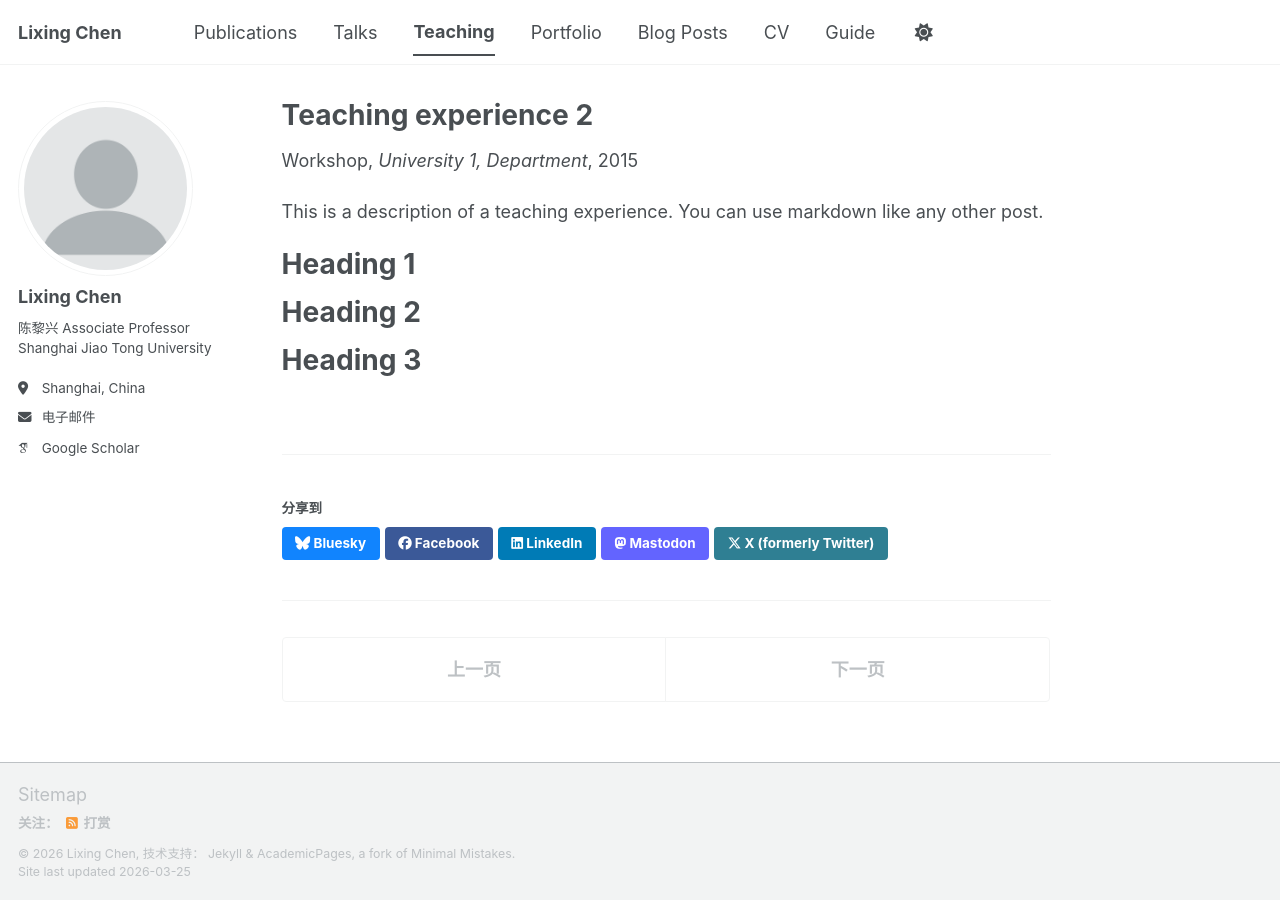
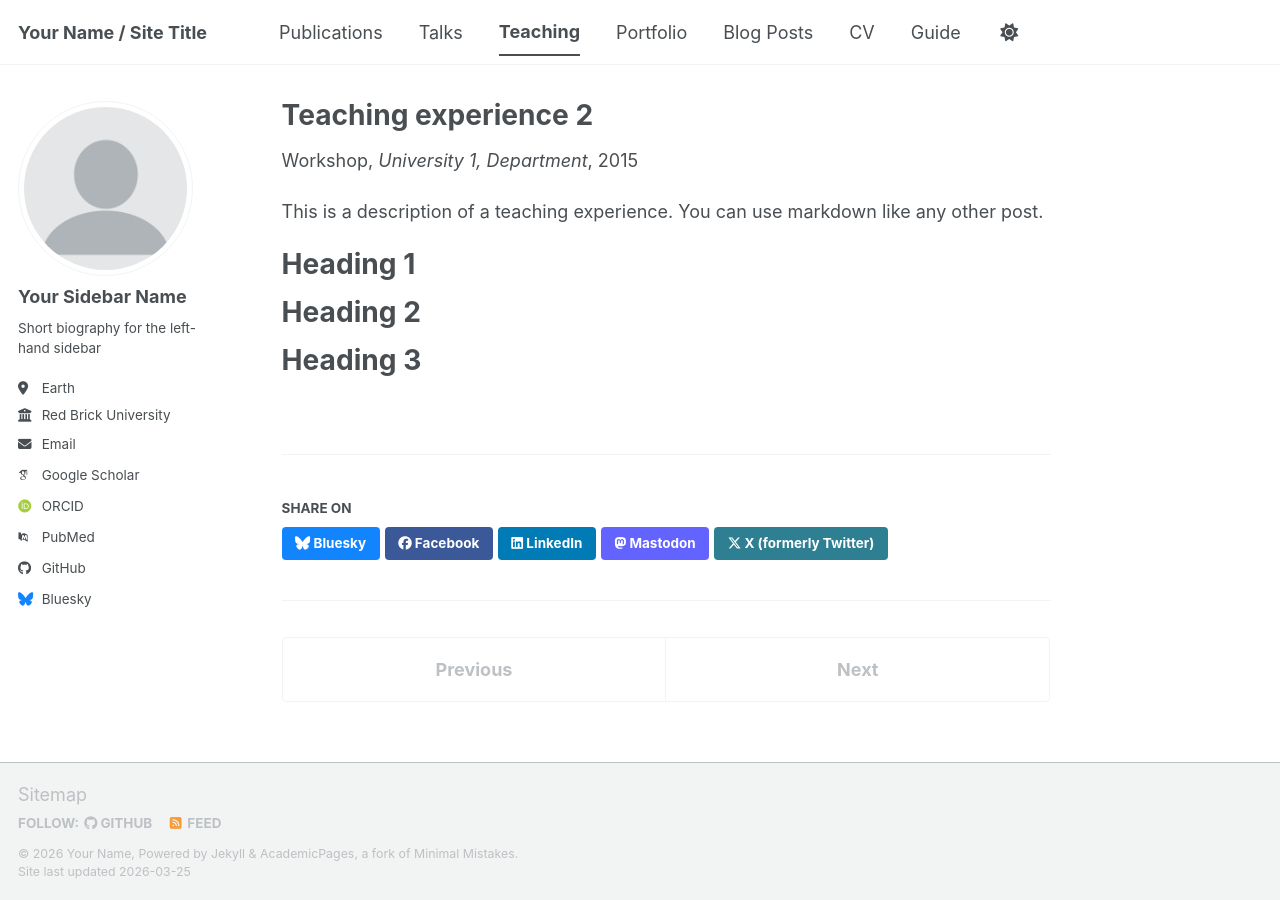
Before and after one commit to lx-chen-sjtu/lx-chen-sjtu.github.io, a Jekyll site: the page built from _teaching/2015-spring-teaching-2.md, in a window 1280 px wide. Built offline with Jekyll 4.4.1, drawn with Linux system fonts in a browser that asks for light colours; some web fonts are replaced; a script bundle is joined from its source files by our own code; library files that are not in the unit come from our copies; part of the change alters nothing that is shown.

Commit message:
Add files via upload

```diff
--- a/_config.yml
+++ b/_config.yml
@@ -7,14 +7,16 @@
 # server process.
 
 # Basic Site Settings
-locale                   : "zh-CN"
-title                    : "Lixing Chen"
+locale                   : "en-US"
+site_theme               : "default" # The available themes options are "default", "air", "sunrise", "mint", "dirt" and "contrast"
+title                    : "Your Name / Site Title"
 title_separator          : "-"
-name                     : &name "Lixing Chen"
-description              : &description "A portfolio showcasing academic achievements, projects, and teaching."
-url                      : https://Cai-Cai-Zi.github.io # the base hostname & protocol for your site e.g. "https://[your GitHub username].github.io"
+name                     : &name "Your Name"
+description              : &description "Your Name's academic portfolio"   # Update this with a general description of your site, this is the default if not overridden by a page
+url                      : https://academicpages.github.io # The base hostname & protocol for your site e.g. "https://[your GitHub username].github.io",
+                                                           # or if you already have some other page hosted on Github then use "https://[your GitHub username].github.io/[Your Repo Name]"
 baseurl                  : "" # the subpath of your site, e.g. "/blog"
-repository               : "Cai-Cai-Zi/Cai-Cai-Zi.github.io"
+repository               : "academicpages/academicpages.github.io"
 
 # Site Author - The following control what appear as part of the author content on the side bar.
 #               If a field is blank the icon and link will not appear, otherwise it will be shown.
@@ -22,34 +24,40 @@ repository               : "Cai-Cai-Zi/Cai-Cai-Zi.github.io"
 author:
   # Biographic information
   avatar           : "profile.png"
-  name             : "Lixing Chen"
+  name             : "Your Sidebar Name"
   pronouns         : # example: "she/her"
-  bio              : "陈黎兴 \n Associate Professor \n Shanghai Jiao Tong University"
-  location         : "Shanghai, China"
-  employer         : #"Shanghai Jiao Tong University"
+  bio              : "Short biography for the left-hand sidebar"
+  location         : "Earth"
+  employer         : "Red Brick University"
   uri              : # URL
-  email            : "lxchen@sjtu.edu.cn"
+  email            : "none@example.org"
 
   # Academic websites
+  academia         : # URL
   arxiv            : # URL - Update with the correct link to your profile
-  googlescholar    : "https://scholar.google.com.hk/citations?hl=zh-CN&user=boMMe2YAAAAJ"
+  googlescholar    : "https://scholar.google.com/citations?user=PS_CX0AAAAAJ"
+  inspire-hep      : # URL
   impactstory      : # URL
-  orcid            : #"http://orcid.org/yourorcidurl"
+  orcid            : "https://orcid.org/yourorcidurl"
   semantic         : # URL
-  pubmed           : #"https://www.ncbi.nlm.nih.gov/pubmed/?term=john+snow"
+  ssrn             : # URL
+  pubmed           : "https://www.ncbi.nlm.nih.gov/pubmed/?term=john+snow"
   researchgate     : # URL
   scopus           : # URL
+  zotero           : # URL
+
 
   # Repositories and software development
   bitbucket        : # Username - Update with your username on the site
   codepen          : # Username
   dribbble         : # Username
-  github           : #"academicpages"
+  github           : "academicpages"
   kaggle           : # Username
   stackoverflow    : # User number or user number and name (i.e., use "1" or "1/jeff-atwood")
 
   # Social media
-  bluesky          : #"bsky.app"  Replace this with you Bluesky username
+  artstation       : # Username
+  bluesky          : "bsky.app" # Replace this with you Bluesky username
   facebook         : # Username
   flickr           : # Username
   foursquare       : # Username
@@ -76,39 +84,15 @@ author:
 
 # Publication Category - The following the list of publication categories and their headings
 publication_category:
-  2025:
-    title: '2025'
-  2024:
-    title: '2024'
-  2023:
-    title: '2023'
-  2022:
-    title: '2022'
-  2021:
-    title: '2021'
-  2020:
-    title: '2020'
-  2019:
-    title: '2019'
-  2018:
-    title: '2018'
-  2017:
-    title: '2017'
-
-about_category:
-  prospective_students:
-    title: 'Prospective Students'
-  news:
-    title: 'News'
-  selected_publications:
-    title: 'Selected Publications'
-  professional_service:
-    title: 'Professional Service'
-  reviewer:
-    title: 'Reviewer'
+  books:
+    title: 'Books'
+  manuscripts:
+    title: 'Journal Articles'
+  conferences:
+    title: 'Conference Papers'
 
 # Site Settings
-teaser                   :  # filename of teaser fallback teaser image placed in /images/, .e.g. "500x300.png"
+teaser                   :  # filename of teaser fallback teaser image placed in /images/ for social media previews
 breadcrumbs              : false # true, false (default)
 words_per_minute         : 160
 future                   : true
@@ -159,7 +143,8 @@ facebook:
   username               :
   app_id                 :
   publisher              :
-og_image                 :  # Open Graph/Twitter default site image
+og_image                 :  # Social media default site image
+og_description           :  # Social media default site image description
 # For specifying social profiles
 # - https://developers.google.com/structured-data/customize/social-profiles
 social:
@@ -248,9 +233,6 @@ collections:
   talks:
     output: true
     permalink: /:collection/:path/
-  about:
-    output: true
-    permalink: /:collection/:path/
 
 
 # These settings control how pages and collections are included in the site
@@ -313,14 +295,14 @@ defaults:
 # Sass/SCSS
 sass:
   sass_dir: _sass
-  style: compressed # http://sass-lang.com/documentation/file.SASS_REFERENCE.html#output_style
+  style: compressed # https://sass-lang.com/documentation/file.SASS_REFERENCE.html#output_style
 
 
 # Outputting
 permalink: /:categories/:title/
 # paginate: 5 # amount of posts to show
 # paginate_path: /page:num/
-timezone: Etc/UTC # http://en.wikipedia.org/wiki/List_of_tz_database_time_zones
+timezone: Etc/UTC # https://en.wikipedia.org/wiki/List_of_tz_database_time_zones
 
 
 # Plugins
@@ -372,7 +354,7 @@ tag_archive:
 
 
 # HTML Compression
-# - http://jch.penibelst.de/
+# - https://jch.penibelst.de/
 compress_html:
   clippings: all
   ignore:
```
